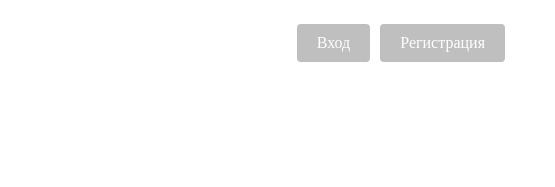
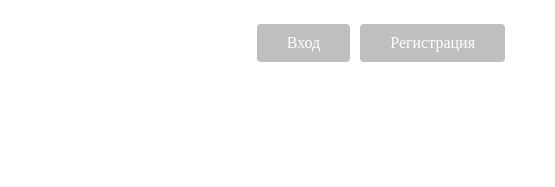
Before and after one commit to DoroteyaGarbachkova/DoroteyaGarbachkova.github.io, a plain HTML site: page Index.html in a window 1280 px wide. Shown: the top 187 px of the page, 725-1280 px from the left. Drawn offline with Linux system fonts and the light colour scheme.

Commit message:
css login

```diff
--- a/Styles.css
+++ b/Styles.css
@@ -12,17 +12,17 @@ header h1{
 	float:left;
 }
 header p{
-
 	float:right;
 	background-color: #bfbfbf;
-    padding: 10px 20px;
-	margin-right:10px;
+    margin-right:10px;
+	padding: 10px 15px;
     text-decoration: none;
     border-radius: 4px 4px 4px 4px;
 }
 header p a{
 	text-decoration: none;
 	color:white;
+	padding: 10px 15px;
 }
 header p a:hover{
 	background-color:transparent;
@@ -41,7 +41,6 @@ nav ul {
 
 nav li {
     display: inline;
-
 }
 nav ul li a{
 	background-color: black;
```
